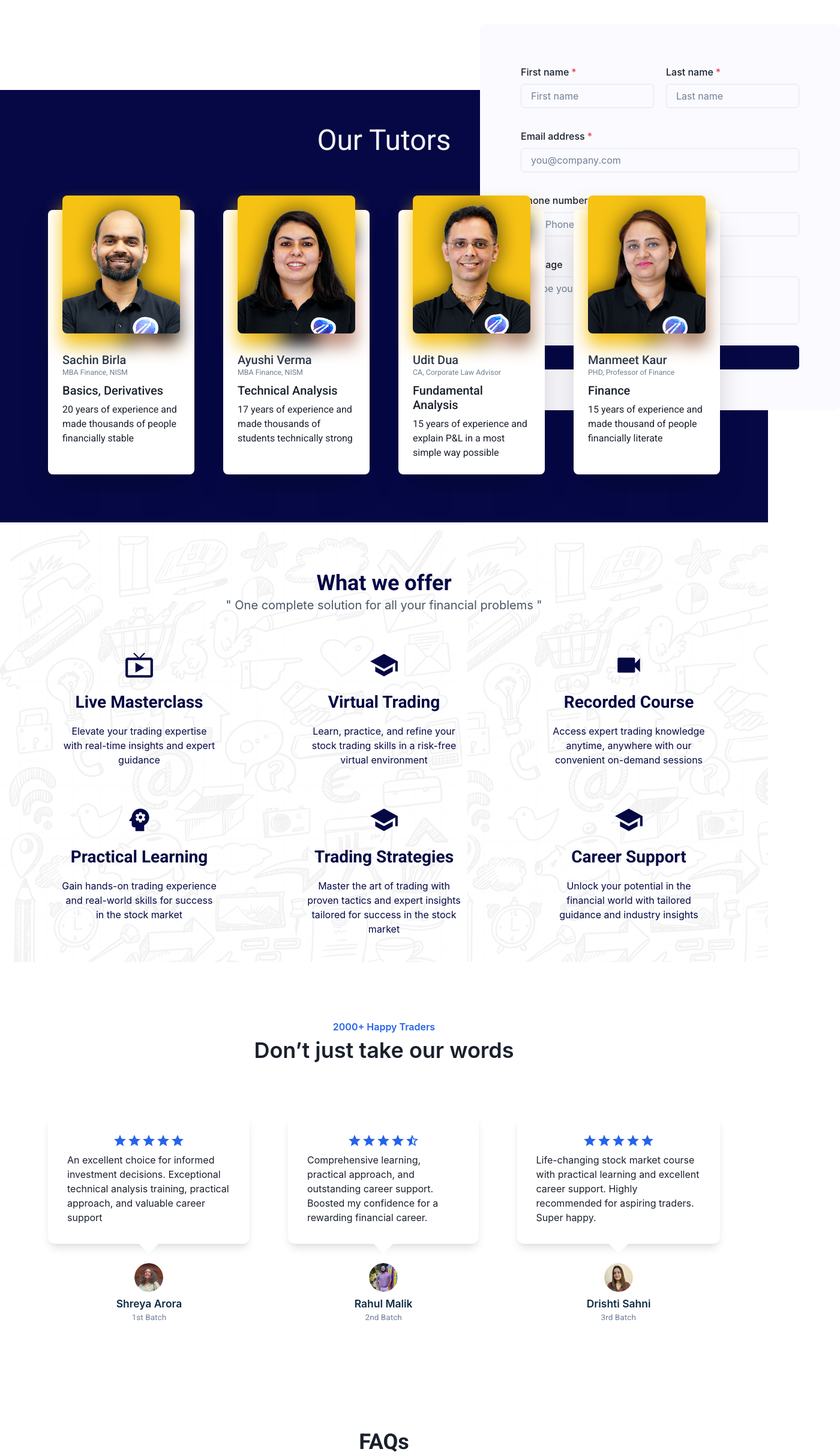
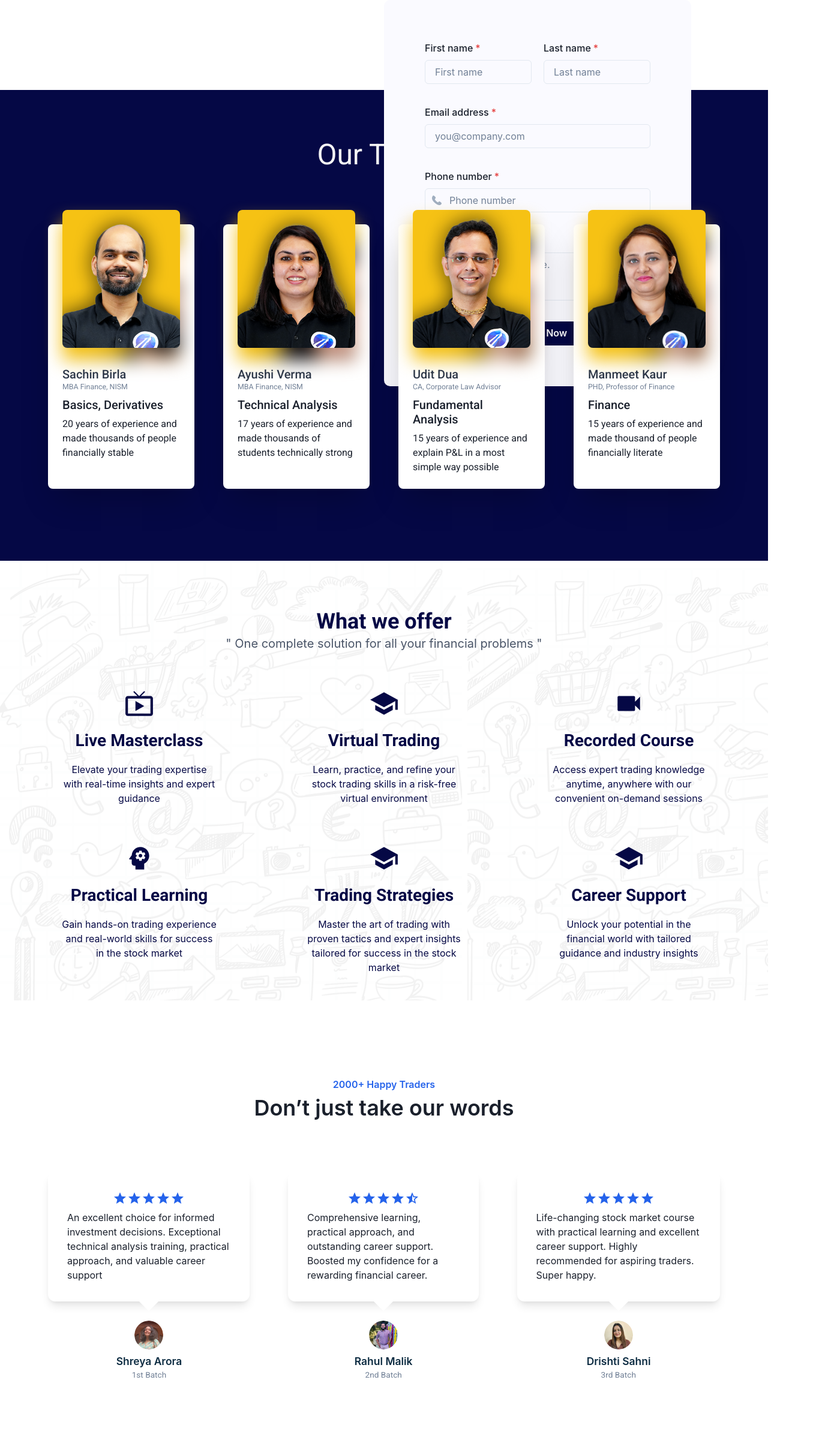
Before and after one commit to Shivampasvan/UserRegistration, a React (Create React App) app: page / in a window 1280 px wide. Shown: the top 2426 px of the page at 60% size, 1400 px wide, since content can reach past the window. Built offline with nearby package versions, Linux system fonts and the light colour scheme; grey boxes are pictures that could not be loaded.

Commit message:
working on tutors section

```diff
--- a/src/components/Faq.jsx
+++ b/src/components/Faq.jsx
@@ -14,15 +14,15 @@ export default function Faq() {
   return (
 
     <>
-        <Box marginY={20}>
+        <Box marginY={20} fontFamily={'roboto'}>
         <Center paddingBottom={24}>
-        <Heading fontFamily={'roboto'}>FAQs</Heading>
+        <Heading color={'RGB(17,16,119)'}>FAQs</Heading>
         </Center>
         <Accordion defaultIndex={[0]} allowMultiple paddingX={{base:12, sm:16, md:20, lg:36}}>
             <AccordionItem>
                 <Heading>
                 <AccordionButton paddingY={6}>
-                    <Box as="span" fontFamily={'roboto'} fontSize={17} color={'gray.640'} fontWeight={500} flex='1'  textAlign='left'>
+                    <Box as="span" fontSize={18} color={'RGB(17,16,119)'} fontWeight={500} flex='1' textAlign='left'>
                     1. Can beginners take the course ?
                     </Box>
                     <AccordionIcon/>
@@ -36,7 +36,7 @@ export default function Faq() {
             <AccordionItem>
                 <Heading>
                 <AccordionButton paddingY={6}>
-                    <Box as="span" fontFamily={'roboto'} fontSize={17} color={'gray.640'} fontWeight={500} flex='1' textAlign='left'>
+                    <Box as="span" fontSize={18} color={'RGB(17,16,119)'} fontWeight={500} flex='1' textAlign='left'>
                     2. What is the duration of the course ?
                     </Box>
                     <AccordionIcon />
@@ -50,7 +50,7 @@ export default function Faq() {
             <AccordionItem>
                 <Heading>
                 <AccordionButton paddingY={6}>
-                    <Box as="span" fontFamily={'roboto'} fontSize={17} color={'gray.640'} fontWeight={500} flex='1' textAlign='left'>
+                    <Box as="span" fontSize={18} color={'RGB(17,16,119)'} fontWeight={500} flex='1' textAlign='left'>
                     3. Will you help with placement after the course ?
                     </Box>
                     <AccordionIcon />
@@ -64,7 +64,7 @@ export default function Faq() {
             <AccordionItem>
                 <Heading>
                 <AccordionButton paddingY={6}>
-                    <Box as="span" fontFamily={'roboto'} fontSize={17} color={'gray.640'} fontWeight={500} flex='1' textAlign='left'>
+                    <Box as="span" fontSize={18} color={'RGB(17,16,119)'} fontWeight={500} flex='1' textAlign='left'>
                     4. Will we get a chance to do virtual trading during the course ?
                     </Box>
                     <AccordionIcon />
@@ -78,7 +78,7 @@ export default function Faq() {
             <AccordionItem>
                 <Heading>
                 <AccordionButton paddingY={6}>
-                    <Box as="span" fontFamily={'roboto'} fontSize={17} color={'gray.640'} fontWeight={500} flex='1' textAlign='left'>
+                    <Box as="span" fontSize={18} color={'RGB(17,16,119)'} fontWeight={500} flex='1' textAlign='left'>
                     5. Is there a support feature for students ?
                     </Box>
                     <AccordionIcon />
@@ -92,7 +92,7 @@ export default function Faq() {
             <AccordionItem>
                 <Heading>
                 <AccordionButton paddingY={6}>
-                    <Box as="span" fontFamily={'roboto'} fontSize={17} color={'gray.640'} fontWeight={500} flex='1' textAlign='left'>
+                    <Box as="span" fontSize={18} color={'RGB(17,16,119)'} fontWeight={500} flex='1' textAlign='left'>
                     6. Do I need prior financial knowledge to enroll ?
                     </Box>
                     <AccordionIcon />
--- a/src/components/Testimonials.jsx
+++ b/src/components/Testimonials.jsx
@@ -82,12 +82,12 @@ const TestimonialAvatar = ({ src, name, title }) => {
 export default function Testimonials() {
   return (
     <Box>
-      <Container maxW={'6xl'} py={24} as={Stack} spacing={20}>
+      <Container maxW={'6xl'} py={32} as={Stack} spacing={20}>
         <Stack spacing={0} align={"center"}>
           <Text color={"#2563EB"} fontWeight={600}>
             2000+ Happy Traders
           </Text>
-          <Text fontSize={36} fontWeight={600} paddingX={{base:12}} textAlign={'center'}>
+          <Text fontSize={36} fontWeight={600} paddingX={{base:12}} textAlign={'center'} >
             Don’t just take our words
           </Text>
         </Stack>
--- a/src/components/Tutors.jsx
+++ b/src/components/Tutors.jsx
@@ -16,21 +16,27 @@ import Manmeet from "../Data/manmeet.png";
 
 export default function Tutors() {
   return (
-    <Box fontFamily={'roboto'} bgColor={"rgb(5,8,69)"}>
+    <>
+    <Box padding={40} border={'2px solid red'} display={{base:'block', sm:'none', md:'none', lg:'none'}}>
+      <Center>
+        <Text>Using this box for mobile screen.</Text>
+      </Center>
+    </Box>
+
+    <Box fontFamily={'roboto'} bgColor={"rgb(5,8,69)"} py={10} display={{base:'none', sm:'block', md:'block', lg:'block'}}>
       <Box>
-        <Center fontSize={48} color={"whitesmoke"} paddingTop={"12"}>
+        <Center fontSize={48} color={"whitesmoke"} paddingTop={"8"}>
           Our Tutors
         </Center>
       </Box>
 
-      <Stack
-        //Stack
+      <SimpleGrid
         alignSelf={"center"}
         // py={20}
         padding={20}
         gap={"48px"}
-        direction={{ base: "column", sm: "column", md: "column", lg: "row" }}
-        // spacing={{ base: 8, md: 12, lg: 16 }}
+        // direction={{ base: "column", sm: "column", md: "column", lg: "row" }}
+        columns={{base:1, sm:2, md:2, lg:4}}
       >
         <Box
           role={"group"}
@@ -279,7 +285,8 @@ export default function Tutors() {
             </Text>
           </Stack>
         </Box>
-      </Stack>
+      </SimpleGrid>
     </Box>
+    </>
   );
 }
--- a/src/components/UserForm.css
+++ b/src/components/UserForm.css
@@ -4,13 +4,14 @@
     gap: 35px;
     border-radius: 10px;
     padding: 68px;
-    width: 600px;
+    width: 40%;
+    height: auto;
     /* width: 'auto'; */
     /* position: relative; */
     position: absolute;
     top: 0;
-    margin-left: 800px;
-    margin-top: 40px;
+    margin-left: 50%;
+    /* margin-top: 40px; */
 }
 
 .formbox-flex{
```
